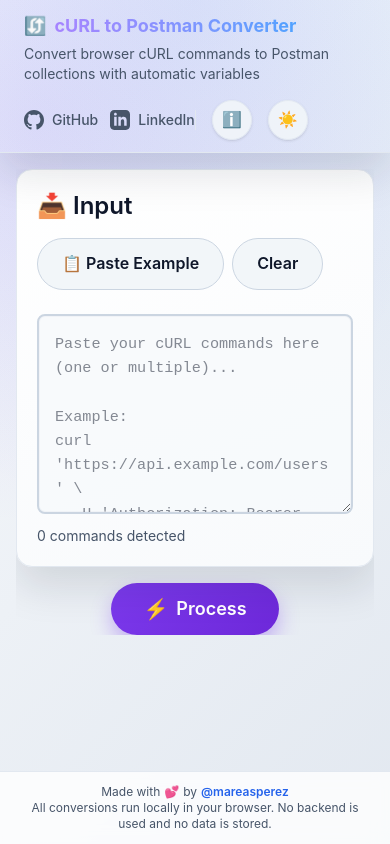
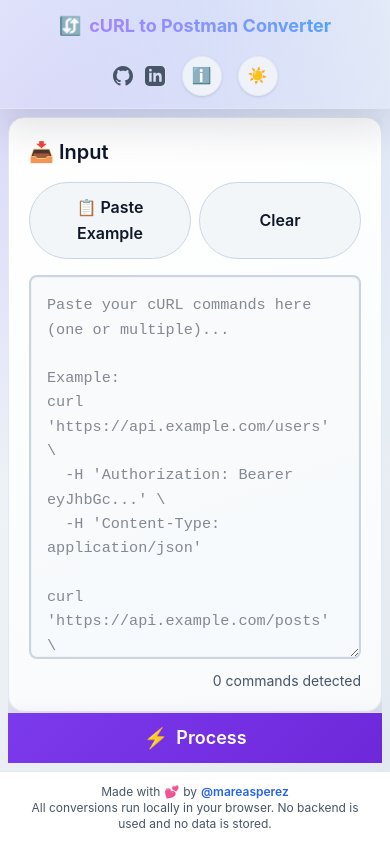
Before and after one commit to mareasperez/curl-to-postman, an Angular app: page / in a window 390 px wide. Built offline with nearby package versions, Linux system fonts and the light colour scheme.

Commit message:
style: Enhance layout and responsiveness across components, including footer, header, input, output sections, and global styles

```diff
--- a/src/app/components/footer/footer.component.html
+++ b/src/app/components/footer/footer.component.html
@@ -1,5 +1,5 @@
 <footer
-    class="w-full border-t border-[var(--border)] bg-[var(--surface)]/80 px-4 py-3 text-center backdrop-blur">
+    class="w-full border-t border-[var(--border)] bg-[var(--surface)] px-4 py-3 text-center flex-shrink-0 z-40 md:bg-[var(--surface)]/80 md:backdrop-blur">
     <p class="m-0 flex flex-wrap items-center justify-center gap-1 text-xs text-[var(--text-muted)]">
         Made with <span class="text-red-500">💕</span> by
         <a href="https://github.com/mareasperez" target="_blank" rel="noopener noreferrer"
--- a/src/app/components/header/header.component.html
+++ b/src/app/components/header/header.component.html
@@ -1,29 +1,29 @@
 <header
     class="relative z-50 w-full border-b border-[var(--border)] bg-[var(--header-bg)] py-3 shadow-[var(--shadow)]">
-    <div class="flex w-full flex-wrap items-center justify-between gap-4 px-6">
-        <div class="flex flex-col gap-1">
+    <div class="flex w-full flex-wrap items-center justify-center md:justify-between gap-4 px-6">
+        <div class="flex flex-col gap-1 items-center md:items-start text-center md:text-left">
             <h1 class="flex items-center gap-2 text-lg font-bold cursor-pointer transition hover:opacity-80" (click)="goHome()">
                 <span class="animate-spin-slow">🔄</span>
                 <span class="bg-gradient-to-r from-violet-400 to-blue-400 bg-clip-text text-transparent">
                     cURL to Postman Converter
                 </span>
             </h1>
-            <p class="text-sm text-[var(--text-muted)]">
+            <p class="text-sm text-[var(--text-muted)] hidden md:block">
                 Convert browser cURL commands to Postman collections with automatic variables
             </p>
         </div>
-        <div class="flex flex-wrap items-center gap-4">
+        <div class="flex flex-wrap items-center gap-4 justify-center">
             <!-- Social Links -->
             <div class="flex items-center gap-3 border-r border-[var(--border)] pr-4 mr-2">
                  <a href="https://github.com/mareasperez" target="_blank"
                     class="flex items-center gap-2 text-sm font-medium text-[var(--text-muted)] hover:text-[var(--text)] transition-colors group">
                     <svg class="h-5 w-5" viewBox="0 0 24 24" fill="currentColor"><path d="M12 0c-6.626 0-12 5.373-12 12 0 5.302 3.438 9.8 8.207 11.387.599.111.793-.261.793-.577v-2.234c-3.338.726-4.033-1.416-4.033-1.416-.546-1.387-1.333-1.756-1.333-1.756-1.089-.745.083-.729.083-.729 1.205.084 1.839 1.237 1.839 1.237 1.07 1.834 2.807 1.304 3.492.997.107-.775.418-1.305.762-1.604-2.665-.305-5.467-1.334-5.467-5.931 0-1.311.469-2.381 1.236-3.221-.124-.303-.535-1.524.117-3.176 0 0 1.008-.322 3.301 1.23.957-.266 1.983-.399 3.003-.404 1.02.005 2.047.138 3.006.404 2.291-1.552 3.297-1.23 3.297-1.23.653 1.653.242 2.874.118 3.176.77.84 1.235 1.911 1.235 3.221 0 4.609-2.807 5.624-5.479 5.921.43.372.823 1.102.823 2.222v3.293c0 .319.192.694.801.576 4.765-1.589 8.199-6.086 8.199-11.386 0-6.627-5.373-12-12-12z"/></svg>
-                    <span class="group-hover:underline">GitHub</span>
+                    <span class="group-hover:underline hidden sm:inline">GitHub</span>
                 </a>
                 <a href="https://linkedin.com/in/mauricio-areas" target="_blank"
                     class="flex items-center gap-2 text-sm font-medium text-[var(--text-muted)] hover:text-[#0077b5] transition-colors group">
                     <svg class="h-5 w-5" viewBox="0 0 24 24" fill="currentColor"><path d="M19 0h-14c-2.761 0-5 2.239-5 5v14c0 2.761 2.239 5 5 5h14c2.762 0 5-2.239 5-5v-14c0-2.761-2.238-5-5-5zm-11 19h-3v-11h3v11zm-1.5-12.268c-.966 0-1.75-.79-1.75-1.764s.784-1.764 1.75-1.764 1.75.79 1.75 1.764-.783 1.764-1.75 1.764zm13.5 12.268h-3v-5.604c0-3.368-4-3.113-4 0v5.604h-3v-11h3v1.765c1.396-2.586 7-2.777 7 2.476v6.759z"/></svg>
-                    <span class="group-hover:underline">LinkedIn</span>
+                    <span class="group-hover:underline hidden sm:inline">LinkedIn</span>
                 </a>
             </div>
 
--- a/src/app/components/input-section/input-section.component.html
+++ b/src/app/components/input-section/input-section.component.html
@@ -1,20 +1,23 @@
 <div class="h-full flex flex-col">
-    <section class="card flex-1 min-h-0 flex flex-col p-6 mb-4">
-        <div class="flex justify-between items-center mb-6 flex-wrap-mobile gap-4 flex-shrink-0">
-            <h2 class="text-2xl font-semibold text-gray-100">📥 Input</h2>
-            <div class="flex gap-2">
-                <button (click)="onPasteExample()" class="btn btn-secondary" title="Paste example cURL">
+    <!-- Input Card -->
+    <section class="card flex-1 min-h-0 flex flex-col p-3 md:p-6 mb-0 md:mb-4 overflow-hidden">
+        <!-- Header & Toolbar -->
+        <div class="flex justify-between items-center mb-4 md:mb-6 flex-wrap gap-4 flex-shrink-0">
+            <h2 class="text-xl md:text-2xl font-semibold text-gray-100">📥 Input</h2>
+            <div class="flex w-full md:w-auto gap-2">
+                <button (click)="onPasteExample()" class="btn btn-secondary flex-1 md:flex-none justify-center" title="Paste example cURL">
                     📋 Paste Example
                 </button>
-                <button (click)="onClear()" class="btn btn-secondary">
+                <button (click)="onClear()" class="btn btn-secondary flex-1 md:flex-none justify-center">
                     Clear
                 </button>
             </div>
         </div>
 
-        <div class="flex flex-col gap-3 flex-1 min-h-0">
+        <!-- Input Area (Fill Remaining Space) -->
+        <div class="flex flex-col gap-3 flex-1 min-h-0 overflow-y-auto">
             <textarea [ngModel]="curlInput()" (ngModelChange)="onCurlInputChange($event)"
-                class="textarea h-full resize-none min-h-0" placeholder="Paste your cURL commands here (one or multiple)...
+                class="textarea h-full w-full resize-none min-h-[200px]" placeholder="Paste your cURL commands here (one or multiple)...
 
 Example:
 curl 'https://api.example.com/users' \
@@ -23,13 +26,13 @@
 
 curl 'https://api.example.com/posts' \
   -H 'Authorization: Bearer eyJhbGc...'"></textarea>
-            <p class="text-gray-400 text-sm flex-shrink-0">{{ curlCount() }}</p>
+            <p class="text-gray-400 text-sm flex-shrink-0 text-right">{{ curlCount() }}</p>
         </div>
     </section>
 
-    <!-- Process Button -->
-    <div class="text-center pb-6 flex-shrink-0">
-        <button (click)="onProcess()" class="btn btn-primary text-lg px-8 py-3">
+    <!-- Process Button (Static Stacked) -->
+    <div class="flex-shrink-0 p-0 md:static md:p-0 md:bg-transparent md:text-center z-40 border-t border-[var(--border)] md:border-none md:pb-6">
+        <button (click)="onProcess()" class="btn btn-primary text-lg w-full md:w-auto px-8 py-3 !rounded-none md:!rounded-full shadow-lg md:shadow-none h-[50px] flex justify-center items-center gap-2">
             <span class="text-xl">⚡</span>
             Process
         </button>
--- a/src/app/pages/results-page.component.html
+++ b/src/app/pages/results-page.component.html
@@ -1,6 +1,6 @@
-<main class="flex flex-col gap-8">
+<main class="h-full flex flex-col gap-0 p-0 md:p-0">
     @if (appState.hasOutput()) {
-    <app-output-section [output]="appState.conversionState().output"
+    <app-output-section class="flex-1 min-h-0 flex flex-col" [output]="appState.conversionState().output"
         [additionalFiles]="appState.conversionState().additionalFiles"
         [variables]="appState.conversionState().variables" [requests]="appState.conversionState().requests"
         [originalRequests]="appState.conversionState().originalRequests || []"
--- a/src/styles.css
+++ b/src/styles.css
@@ -107,20 +107,34 @@
 
 @media (max-width: 900px) {
     body {
-        height: auto;
-        overflow-y: auto;
+        /* Lock scroll on mobile too */
+        height: 100dvh;
+        overflow: hidden;
     }
 
     .app-layout {
-        height: auto;
-        min-height: 100vh;
+        height: 100dvh;
+        min-height: 100dvh;
+    }
+
+    /* CRITICAL: Ensure the host elements (components) capture the flex height */
+    app-root {
+        display: block;
+        height: 100dvh;
+        overflow: hidden;
     }
 
     .app-layout>main,
     app-home-page,
     app-results-page {
-        padding: 1rem 1rem 1.5rem;
-        overflow-y: visible;
+        /* Flexbox handles layout, no forced padding needed */
+        padding: 0.5rem;
+        display: flex;
+        flex-direction: column;
+        flex: 1;
+        overflow-y: hidden; /* Handle scroll inside components if needed, or let flex grow */
+        min-height: 0; /* Crucial for nested flex scrolling */
+        height: 100%; /* Ensure it tries to fill parent */
     }
 
     .card {
```
Also changed, not shown: src/app/components/output-section/output-section.component.html (+68 -25 lines).
